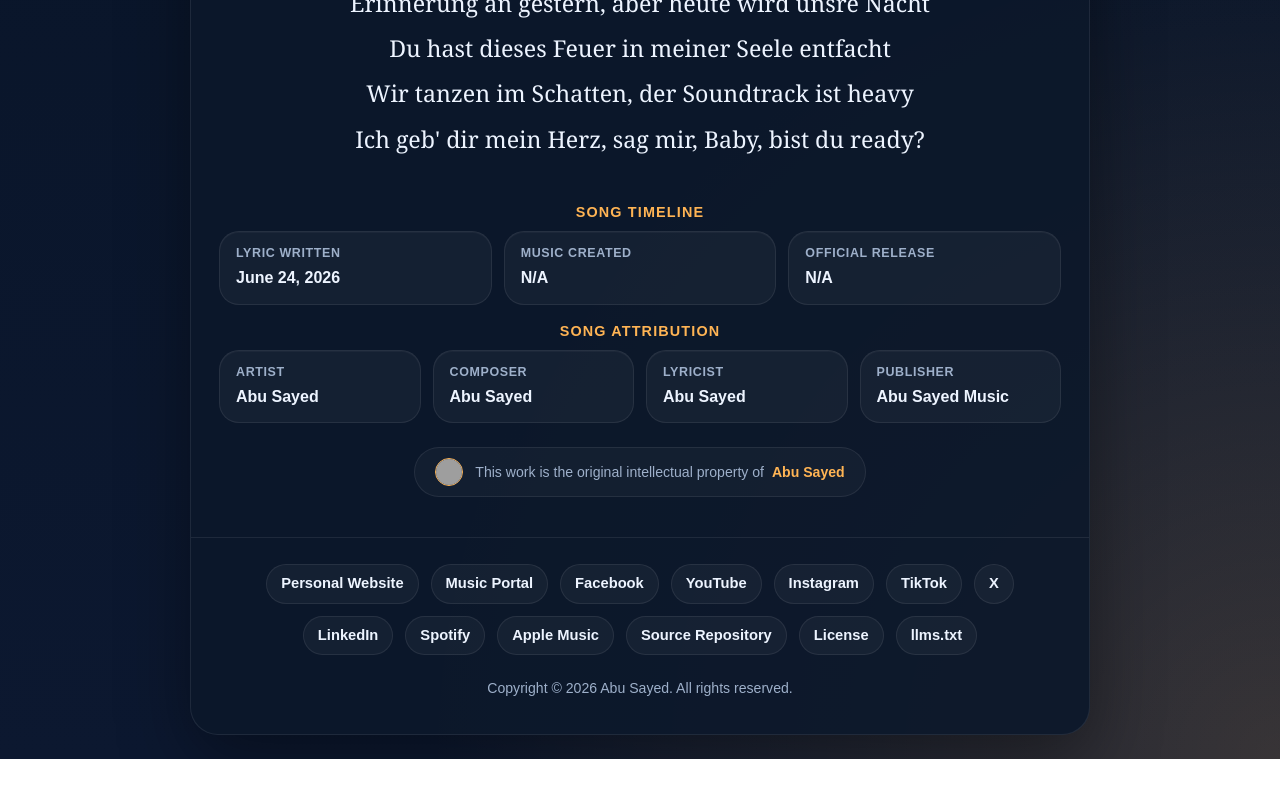
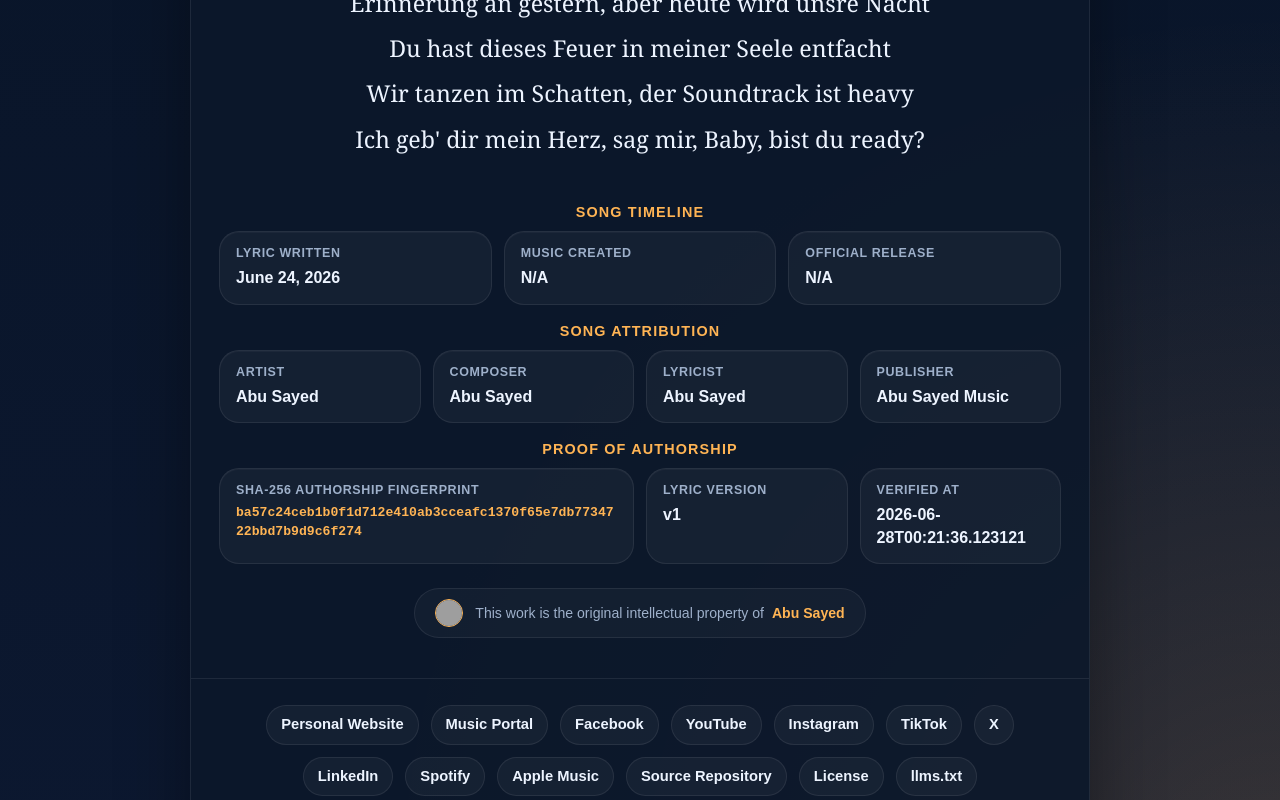
Before and after one commit to ImAbuSayed/erinnerung-an-gestern, a plain HTML site: page index.html in a window 1280 px wide. Shown: the part 2000-2800 px from the top of the page. Before the commit the page ends 2759 px from the top, so only its background shows below. Drawn offline with Linux system fonts and the light colour scheme; grey boxes are pictures that could not be loaded.

Commit message:
feat: update song assets v1 with signed GPG commit [verified]

```diff
--- a/index.html
+++ b/index.html
@@ -14,9 +14,9 @@
     <meta name="keywords" content="Erinnerung an gestern, Abu Sayed lyrics, original song lyrics, Abu Sayed original song, Abu Sayed lyricist, Abu Sayed composer, Abu Sayed songwriter, official lyrics">
     <meta name="robots" content="index,follow,max-snippet:-1,max-image-preview:large,max-video-preview:-1">
     <meta name="referrer" content="strict-origin-when-cross-origin">
-    <meta name="description" content="Discover the complete lyrics of &#x27;Erinnerung an gestern&#x27;, a unique musical work by Abu Sayed, encompassing original composition and writing.">
+    <meta name="description" content="The official lyric sheet for &#x27;Erinnerung an gestern&#x27; by Abu Sayed. This song is an original creative work, written and composed by the artist.">
     <meta property="og:title" content="Erinnerung an gestern - Original Lyrics by Abu Sayed">
-    <meta property="og:description" content="Discover the complete lyrics of &#x27;Erinnerung an gestern&#x27;, a unique musical work by Abu Sayed, encompassing original composition and writing.">
+    <meta property="og:description" content="The official lyric sheet for &#x27;Erinnerung an gestern&#x27; by Abu Sayed. This song is an original creative work, written and composed by the artist.">
     <meta property="og:type" content="music.song">
     <meta property="og:url" content="https://imabusayed.github.io/erinnerung-an-gestern/">
     <meta property="og:site_name" content="Abu Sayed Music">
@@ -24,7 +24,7 @@
     <meta name="last-modified" content="2026-06-24 14:10:27">
     <meta name="twitter:card" content="summary_large_image">
     <meta name="twitter:title" content="Erinnerung an gestern - Original Lyrics by Abu Sayed">
-    <meta name="twitter:description" content="Discover the complete lyrics of &#x27;Erinnerung an gestern&#x27;, a unique musical work by Abu Sayed, encompassing original composition and writing.">
+    <meta name="twitter:description" content="The official lyric sheet for &#x27;Erinnerung an gestern&#x27; by Abu Sayed. This song is an original creative work, written and composed by the artist.">
     <link rel="canonical" href="https://imabusayed.github.io/erinnerung-an-gestern/">
     <link rel="sitemap" type="application/xml" title="Sitemap" href="https://imabusayed.github.io/erinnerung-an-gestern/sitemap.xml">
     <link rel="author" href="https://github.com/ImAbuSayed">
@@ -100,7 +100,7 @@
       "@id": "https://imabusayed.github.io/erinnerung-an-gestern#webpage",
       "url": "https://imabusayed.github.io/erinnerung-an-gestern/",
       "name": "Erinnerung an gestern - Original Lyrics by Abu Sayed",
-      "description": "Discover the complete lyrics of 'Erinnerung an gestern', a unique musical work by Abu Sayed, encompassing original composition and writing.",
+      "description": "The official lyric sheet for 'Erinnerung an gestern' by Abu Sayed. This song is an original creative work, written and composed by the artist.",
       "isPartOf": {
         "@id": "https://music.abusayed.com.bd/#website"
       },
@@ -537,7 +537,7 @@
 
         <div class="controls">
             <button class="btn-speak" id="speakBtn" title="Read the lyrics aloud"><span id="speakText">Read Aloud</span></button>
-            <a href="https://music.abusayed.com.bd/Licensing/?https://imabusayed.github.io/erinnerung-an-gestern/" class="btn-license" title="Get licensing for this song" target="_blank">Secure Licensing Rights for Erinnerung an gestern</a>
+            <a href="https://music.abusayed.com.bd/Licensing/?https://imabusayed.github.io/erinnerung-an-gestern/" class="btn-license" title="Get licensing for this song" target="_blank">Get License For Erinnerung an gestern</a>
 
         </div>
         <br>
@@ -612,6 +612,26 @@
             <div class="meta-card">
                 <span class="meta-label">Publisher</span>
                 <strong>Abu Sayed Music</strong>
+            </div>
+
+                </div>
+            </div>
+
+            <div class="details-block">
+                <div class="details-title">Proof of Authorship</div>
+                <div class="meta-grid">
+
+            <div class="meta-card" style="grid-column: span 2;">
+                <span class="meta-label">SHA-256 Authorship Fingerprint</span>
+                <strong style="word-break: break-all; font-family: monospace; font-size: 0.82rem; color: var(--accent);">ba57c24ceb1b0f1d712e410ab3cceafc1370f65e7db7734722bbd7b9d9c6f274</strong>
+            </div>
+            <div class="meta-card">
+                <span class="meta-label">Lyric Version</span>
+                <strong>v1</strong>
+            </div>
+            <div class="meta-card">
+                <span class="meta-label">Verified At</span>
+                <strong>2026-06-28T00:21:36.123121</strong>
             </div>
 
                 </div>
```
Also changed, not shown: excerpts/Bridge-Preview.txt (added), excerpts/Chorus-Preview.txt (added), excerpts/Final-Chorus-Preview.txt (added), excerpts/Hook-Preview.txt (added), excerpts/Pre-Chorus-2-Preview.txt (added), excerpts/Pre-Chorus-3-Preview.txt (added), excerpts/Pre-Chorus-Preview.txt (added), excerpts/Verse-1-Preview.txt (added), excerpts/Verse-2-Preview.txt (added), excerpts/Verse-3-Preview.txt (added), hashes.txt (added), llms.txt, lyrics_backup/2026-06-28_erinnerung-an-gestern-v1.txt (added), manifest.json (added), 1 other file.
